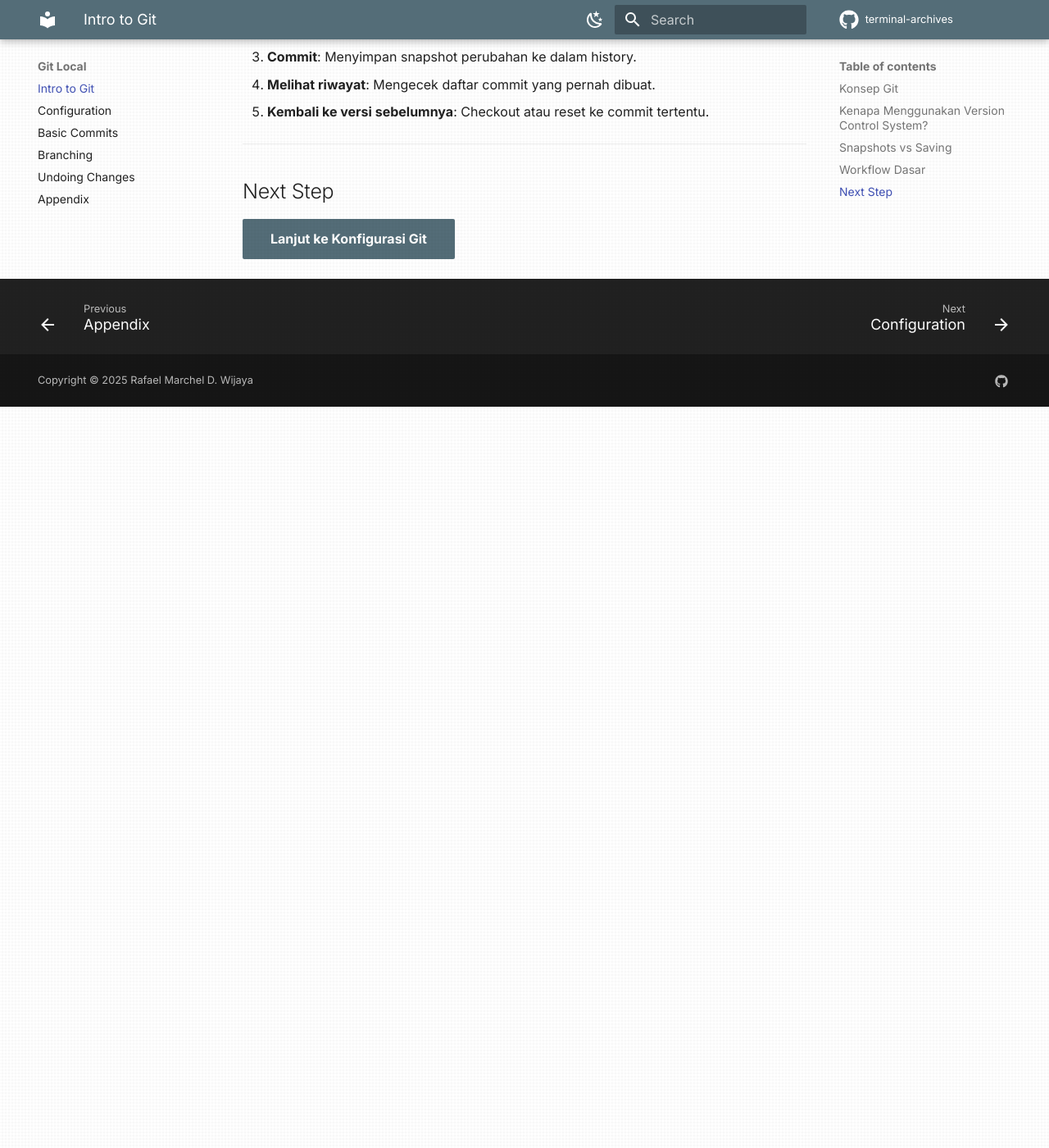
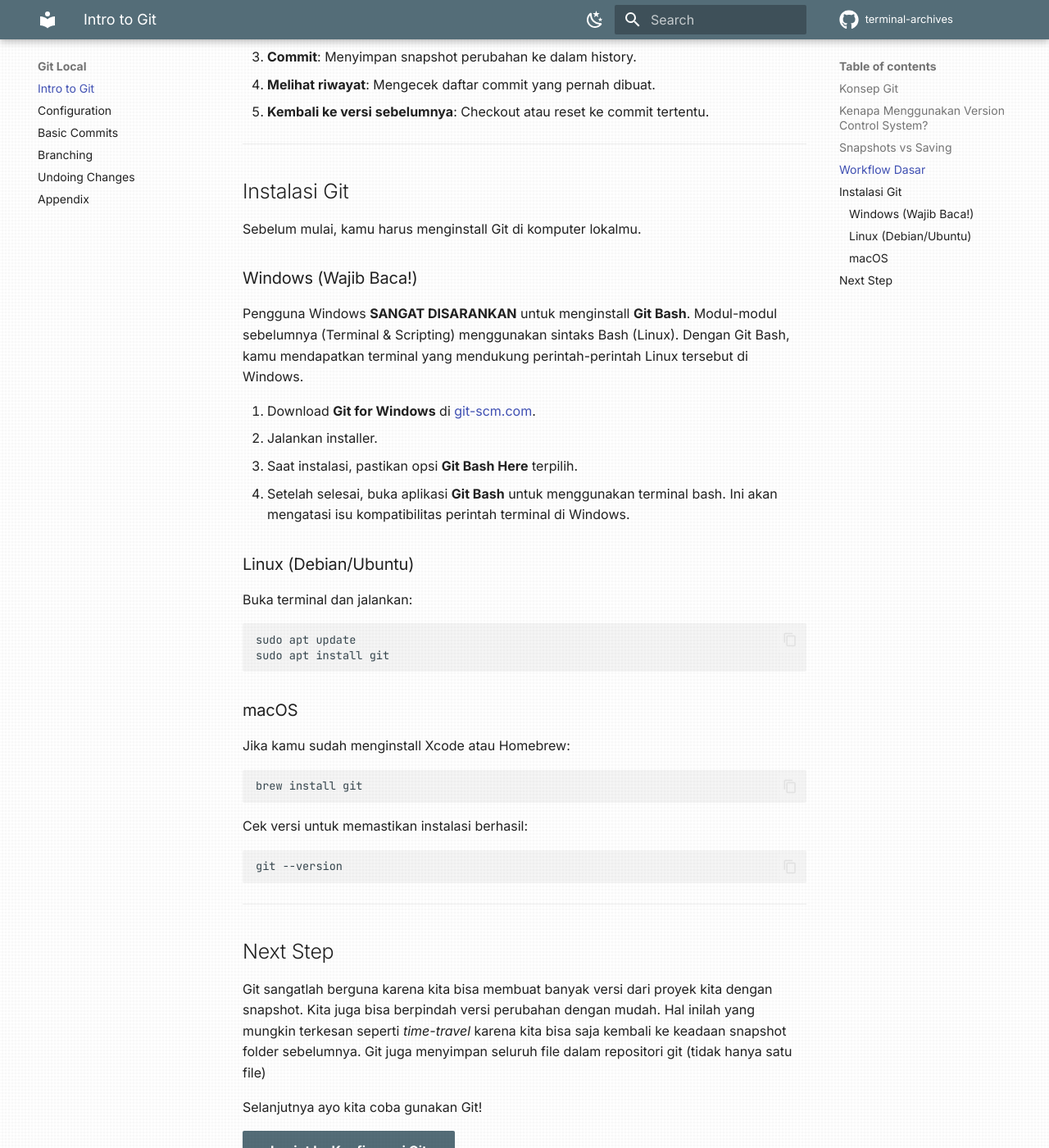
Before and after one commit to V-Kleio/Terminal-Archives, an MkDocs documentation site: the page built from docs/module3/01_intro.md, in a window 1280 px wide and 1400 px high, scrolled down 1415 px. Shown: the whole window at 82% size. Built offline with MkDocs 1.6.1 and Material for MkDocs 9.7.7, drawn with Linux system fonts in a browser that asks for light colours; comment, search, counter and statistics services are not loaded; before the commit the page ends 1911 px from its top, so only the background shows below that.

Commit message:
feat: Enhance Git documentation with installation instructions and tips

````diff
--- a/docs/module3/01_intro.md
+++ b/docs/module3/01_intro.md
@@ -52,6 +52,47 @@
 
 ---
 
+## Instalasi Git
+
+Sebelum mulai, kamu harus menginstall Git di komputer lokalmu.
+
+### Windows (Wajib Baca!)
+Pengguna Windows **SANGAT DISARANKAN** untuk menginstall **Git Bash**.
+Modul-modul sebelumnya (Terminal & Scripting) menggunakan sintaks Bash (Linux). Dengan Git Bash, kamu mendapatkan terminal yang mendukung perintah-perintah Linux tersebut di Windows.
+
+1.  Download **Git for Windows** di [git-scm.com](https://git-scm.com/download/win).
+2.  Jalankan installer.
+3.  Saat instalasi, pastikan opsi **Git Bash Here** terpilih.
+4.  Setelah selesai, buka aplikasi **Git Bash** untuk menggunakan terminal bash.
+    Ini akan mengatasi isu kompatibilitas perintah terminal di Windows.
+
+### Linux (Debian/Ubuntu)
+Buka terminal dan jalankan:
+```bash
+sudo apt update
+sudo apt install git
+```
+
+### macOS
+Jika kamu sudah menginstall Xcode atau Homebrew:
+```bash
+brew install git
+```
+
+Cek versi untuk memastikan instalasi berhasil:
+```bash
+git --version
+```
+
+---
+
 ## Next Step
 
+Git sangatlah berguna karena kita bisa membuat banyak versi dari proyek kita dengan snapshot.
+Kita juga bisa berpindah versi perubahan dengan mudah.
+Hal inilah yang mungkin terkesan seperti *time-travel* karena kita bisa saja kembali ke keadaan snapshot folder sebelumnya.
+Git juga menyimpan seluruh file dalam repositori git (tidak hanya satu file)
+
+Selanjutnya ayo kita coba gunakan Git!
+
 [Lanjut ke Konfigurasi Git](02_configuration.md){ .md-button .md-button--primary }
````
Also changed, not shown: docs/module3/02_configuration.md (+4 -2 lines), docs/module3/03_git_basics.md (+8 -4 lines), docs/module3/04_branching.md (+10 -6 lines), docs/module3/05_recovery.md (+16 -13 lines), docs/module3/99_additional.md (+16 -23 lines).
